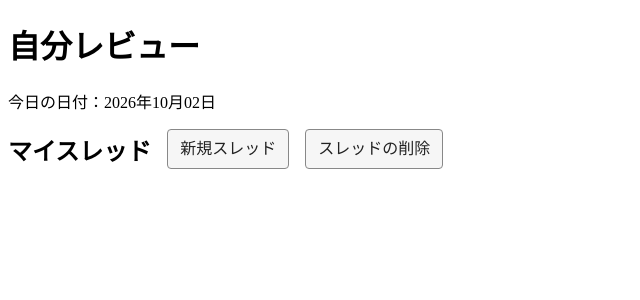
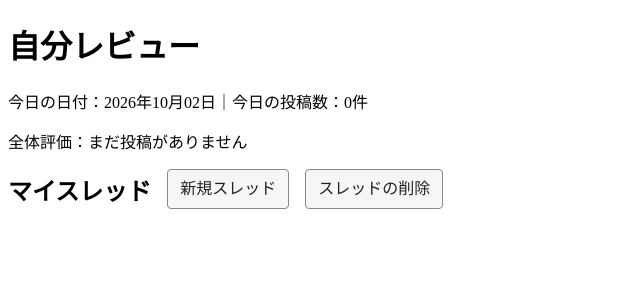
Before and after one commit to akimomizi0607/self_review, a Flask app: page / in a window 1280 px wide. Shown: the top 300 px of the page, without its empty margins (0-640 px from the left). Run offline with Flask 3, Linux system fonts and the light colour scheme.

Commit message:
投稿件数を見やすく

```diff
--- a/themeB/week5/app.py
+++ b/themeB/week5/app.py
@@ -26,7 +26,54 @@ def can_edit(post):
 def index():
     today = date.today().strftime("%Y年%m月%d日")
     threads = load_threads()
-    return render_template("index.html", today=today, threads=threads)
+    if POSTS_FILE.exists():
+        with POSTS_FILE.open("r", encoding="utf-8") as f:
+            posts = json.load(f)
+    else:
+        posts = []
+    print("トップページで読み込んだ投稿数:", len(posts))
+    ratings_by_date = {}
+    today_key = date.today().strftime("%Y-%m-%d")
+    today_count = 0
+    for post in posts:
+        day = post["created_at"][:10]
+        if day == today_key:
+            today_count += 1
+        if day not in ratings_by_date:
+            ratings_by_date[day] = []
+        ratings_by_date[day].append(int(post["rating"]))
+
+    daily_averages = {}
+    for day, ratings in ratings_by_date.items():
+        daily_averages[day] = sum(ratings) / len(ratings)
+
+    if daily_averages:
+        overall_average = sum(daily_averages.values()) / len(daily_averages)
+    else:
+        overall_average = None
+
+    print("全体評価:", overall_average)
+    chart_dates = sorted(daily_averages)
+    chart_averages = []
+    chart_counts = []
+    for day in chart_dates:
+        chart_averages.append(daily_averages[day])
+        chart_counts.append(len(ratings_by_date[day]))
+
+    print("グラフの日付:", chart_dates)
+    print("グラフの平均:", chart_averages)
+    print("グラフの件数:", chart_counts)
+    print("今日の投稿数:", today_count)
+    return render_template(
+        "index.html",
+        today=today,
+        today_count=today_count,
+        threads=threads,
+        overall_average=overall_average,
+        chart_dates=chart_dates,
+        chart_averages=chart_averages,
+        chart_counts=chart_counts,
+    )
 @app.route("/threads/<thread_name>", methods=["GET", "POST"])
 def show_thread(thread_name):
     if find_thread(thread_name) is None:
--- a/themeB/week5/templates/index.html
+++ b/themeB/week5/templates/index.html
@@ -1,25 +1,84 @@
 <!DOCTYPE html>
 <html lang="ja">
+
 <head>
     <meta charset="UTF-8">
     <meta name="viewport" content="width=device-width, initial-scale=1.0">
     <title>自分レビュー</title>
     <link rel="stylesheet" href="{{ url_for('static', filename='post.css') }}">
 </head>
+
 <body>
     <h1>自分レビュー</h1>
-    <p>今日の日付：{{ today }}</p>
+
+    <!-- 今日の情報 -->
+    <p>今日の日付：{{ today }}｜今日の投稿数：{{ today_count }}件</p>
+
+    <!-- 全体評価と日別平均のグラフ -->
+    {% if overall_average is none %}
+        <p>全体評価：まだ投稿がありません</p>
+    {% endif %}
+
+    {% if chart_dates %}
+        <h2>全体評価：★ {{ overall_average | round(2) }}</h2>
+        <div style="max-width: 640px;">
+            <canvas id="rating-chart"></canvas>
+        </div>
+
+        <script src="https://cdn.jsdelivr.net/npm/chart.js"></script>
+        <script>
+            new Chart(document.getElementById("rating-chart"), {
+                type: "line",
+                data: {
+                    labels: JSON.parse('{{ chart_dates | tojson }}'),
+                    datasets: [
+                        {
+                            label: "日別平均（左軸・星）",
+                            data: JSON.parse('{{ chart_averages | tojson }}')
+                        },
+                        {
+                            type: "bar",
+                            label: "投稿数（右軸・件）",
+                            data: JSON.parse('{{ chart_counts | tojson }}'),
+                            yAxisID: "y1"
+                        }
+                    ]
+                },
+                options: {
+                    scales: {
+                        y: {
+                            position: "left",
+                            min: 1,
+                            max: 5
+                        },
+                        y1: {
+                            position: "right",
+                            beginAtZero: true,
+                            ticks: { stepSize: 1 },
+                            grid: { drawOnChartArea: false }
+                        }
+                    }
+                }
+            });
+        </script>
+    {% endif %}
+
+    <!-- スレッド一覧と操作ボタン -->
     <div class="thread-list-heading">
         <h2>マイスレッド</h2>
         <a class="nav-button" href="{{ url_for('new_thread') }}">新規スレッド</a>
         <a class="nav-button" href="{{ url_for('select_thread_delete') }}">スレッドの削除</a>
     </div>
+
     <div class="thread-links">
         {% for thread in threads %}
-        <p>
-            <a class="nav-button" href="{{ url_for('show_thread', thread_name=thread.name) }}">{{ thread.name }}</a>
-        </p>
+            <p>
+                <a class="nav-button" href="{{ url_for('show_thread', thread_name=thread.name) }}">
+                    {{ thread.name }}
+                </a>
+            </p>
         {% endfor %}
     </div>
 </body>
+
 </html>
```
